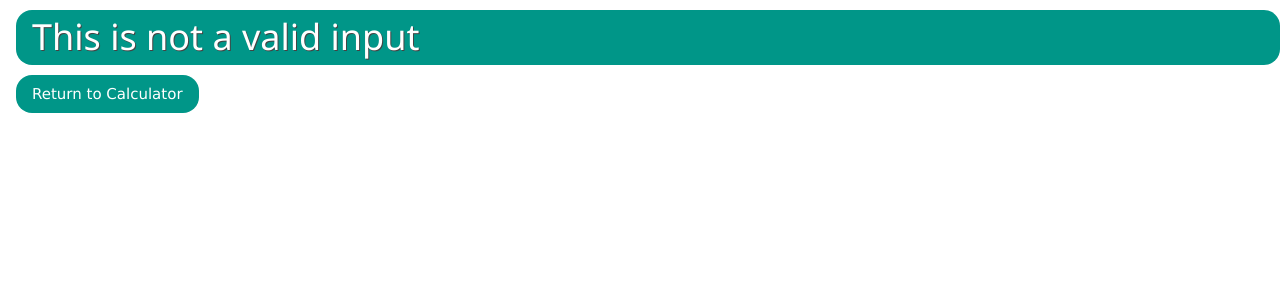
After one commit to CallumLee22/FLASK-INTRO, a Flask app: template templates/error.jinja in a window 1280 px wide. The commit adds this page. Shown: the top 300 px of the page. Run offline with Flask 3, Linux system fonts and the light colour scheme; the template is opened without the code that fills it, so the values that code supplies are empty.

Commit message:
error pages added

```diff
--- /dev/null
+++ b/templates/error.jinja
@@ -0,0 +1,16 @@
+<!DOCTYPE html>
+
+<html>
+<link rel="stylesheet" href="https://www.w3schools.com/w3css/4/w3.css">
+<title>Error</title>
+
+<head>
+    <h1 class="w3-margin-left w3-container w3-round-xlarge w3-teal" style="text-shadow:1px 1px 0 #444">This is not a
+        valid input</h1>
+</head>
+
+<body>
+    <a href="/" class="w3-margin-left w3-btn w3-teal w3-round-xlarge">Return to Calculator</a>
+</body>
+
+</html>
```
Also changed, not shown: templates/calc.jinja (+0 -7 lines).
